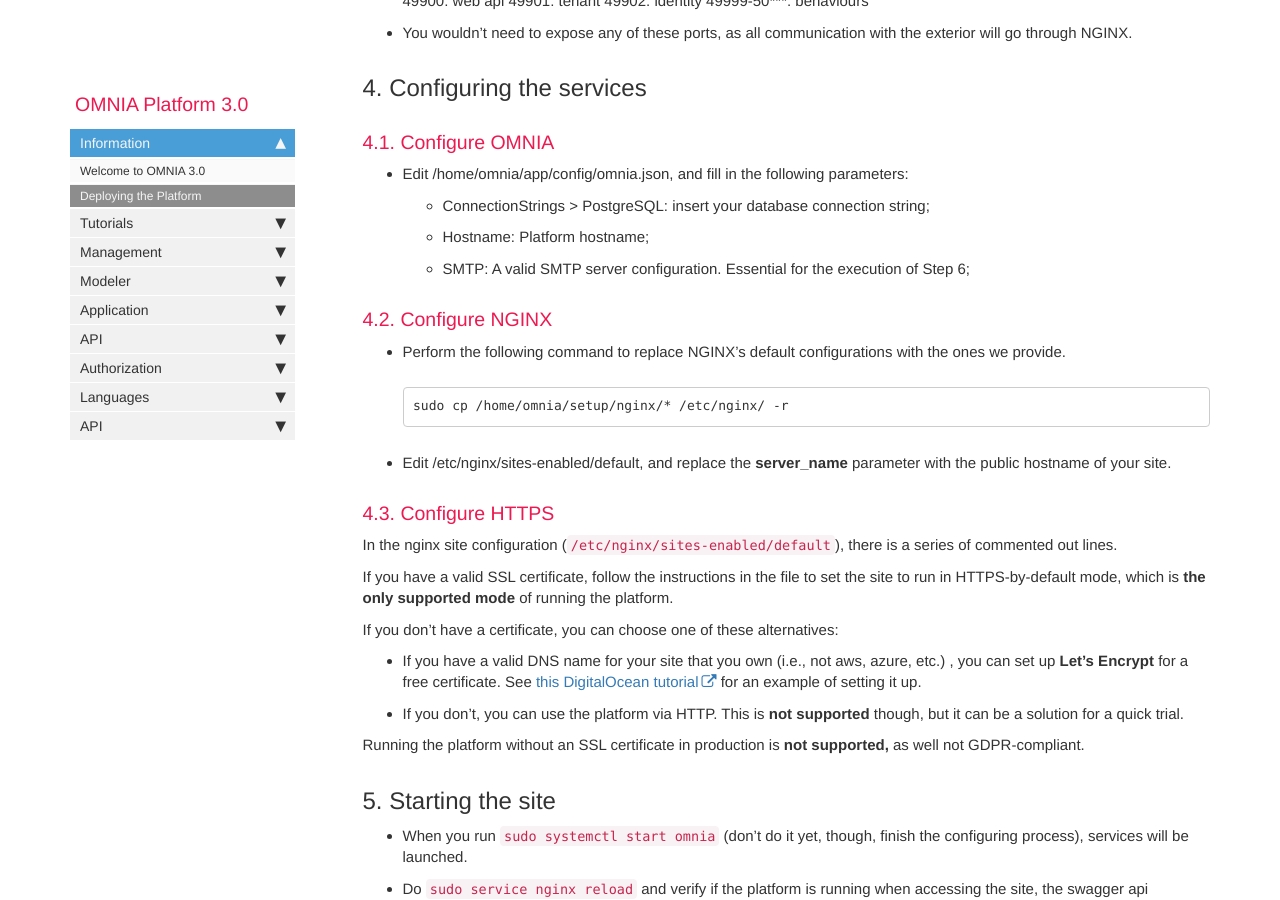
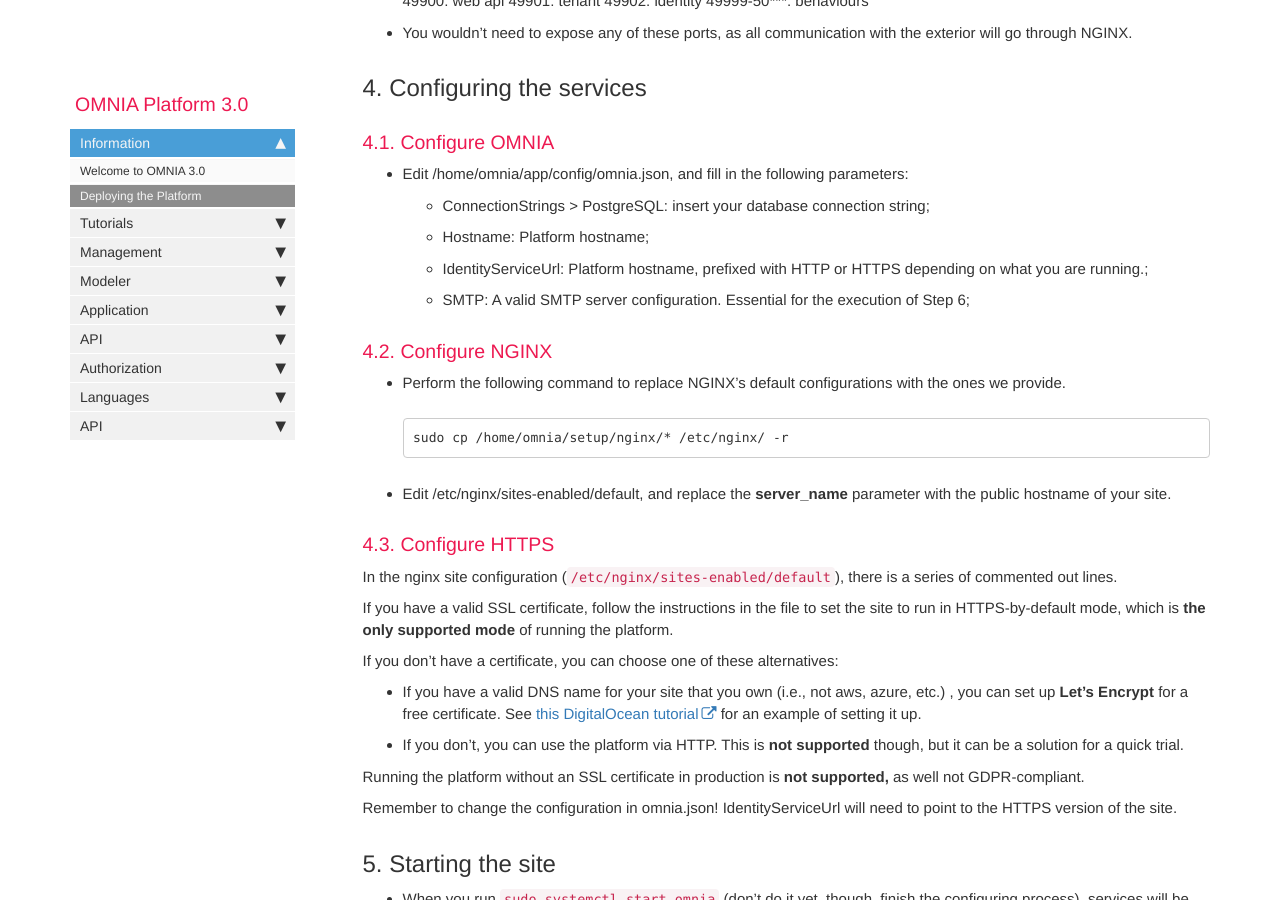
Before and after one commit to daniel8lopes/omnia3, a Jekyll site: the page built from docs/pages/omnia3/Introduction/omnia3_deploymenttutorial.md, in a window 1280 px wide and 900 px high, scrolled down 1769 px. Built offline with Jekyll 4.4.1, drawn with Linux system fonts in a browser that asks for light colours; nearby versions of some CDN libraries; comment, search, counter and statistics services are not loaded.

Commit message:
Add id server URL

```diff
--- a/docs/pages/omnia3/Introduction/omnia3_deploymenttutorial.md
+++ b/docs/pages/omnia3/Introduction/omnia3_deploymenttutorial.md
@@ -72,6 +72,7 @@ sudo systemctl enable omnia omnia-*
 - Edit /home/omnia/app/config/omnia.json, and fill in the following parameters:
     - ConnectionStrings > PostgreSQL: insert your database connection string;
     - Hostname: Platform hostname;
+    - IdentityServiceUrl: Platform hostname, prefixed with HTTP or HTTPS depending on what you are running.;
     - SMTP: A valid SMTP server configuration. Essential for the execution of Step 6;
 
 
@@ -96,6 +97,8 @@ If you don't have a certificate, you can choose one of these alternatives:
 
 Running the platform without an SSL certificate in production is **not supported,** as well not GDPR-compliant.
 
+Remember to change the configuration in omnia.json! IdentityServiceUrl will need to point to the HTTPS version of the site.
+
 ## 5. Starting the site
 - When you run `sudo systemctl start omnia` (don't do it yet, though, finish the configuring process), services will be launched.
 
```
